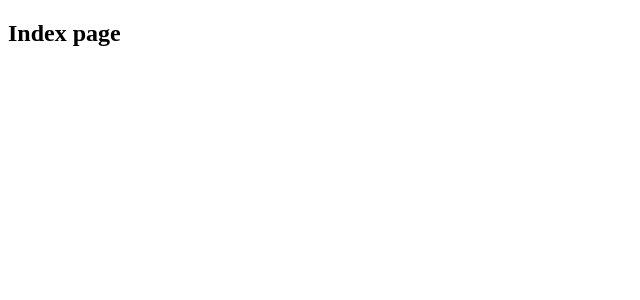
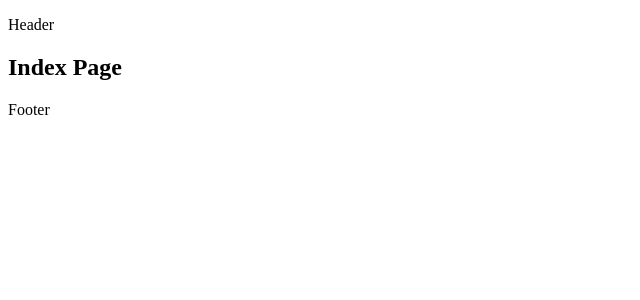
Before and after one commit to manticorevault/mern_blog, a Next.js app in the folder frontend/: page / in a window 1280 px wide. Shown: the top 300 px of the page, without its empty margins (0-640 px from the left). Built offline with nearby package versions, Linux system fonts and the light colour scheme.

Commit message:
Added the Layout component to the frontend

```diff
--- /dev/null
+++ b/frontend/components/Layout.js
@@ -0,0 +1,15 @@
+const Layout = ({ children }) => {
+    return (
+        <React.Fragment>
+            <p>
+                Header
+            </p>
+            { children }
+            <p>
+                Footer
+            </p>
+        </React.Fragment>
+    )
+}
+
+export default Layout;
--- a/frontend/pages/index.js
+++ b/frontend/pages/index.js
@@ -1,3 +1,11 @@
-const Index = () => <h2>Index page</h2>
+import Layout from "../components/Layout";
+
+const Index = () => {
+    return (
+        <Layout>
+            <h2> Index Page </h2>
+        </Layout>
+    )
+}
 
 export default Index;
```
